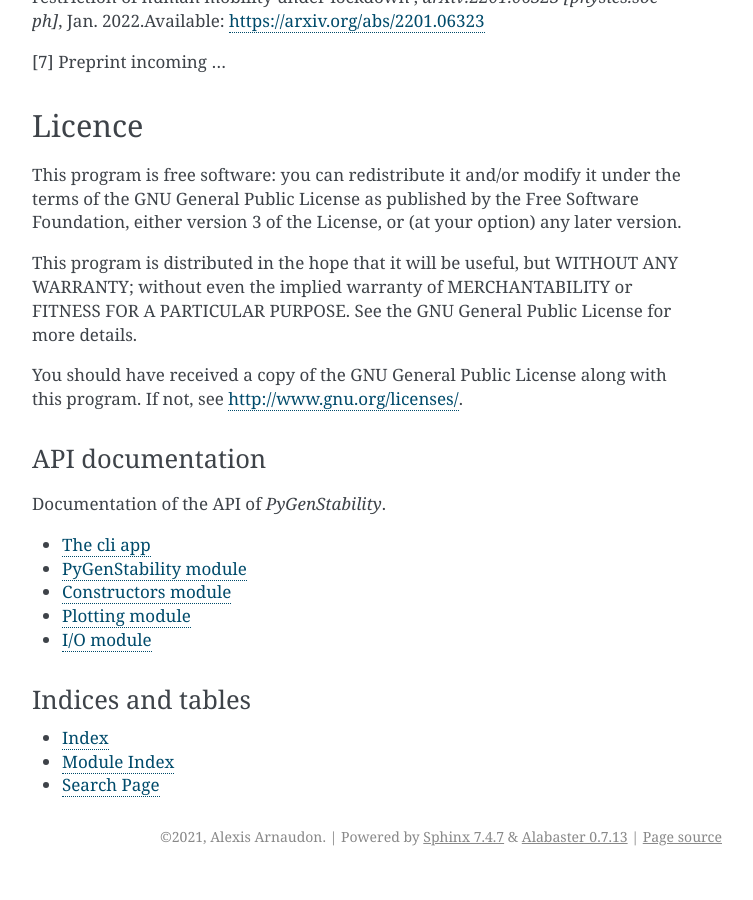
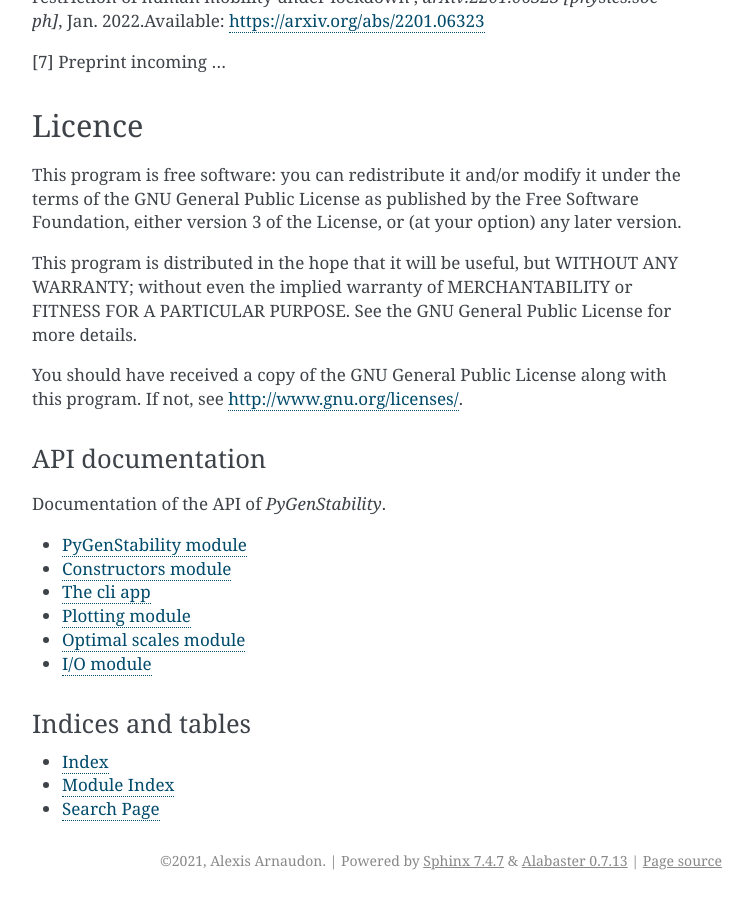
Before and after one commit to barahona-research-group/PyGenStability, a Sphinx documentation site: the page built from docs/source/index.rst, in a window 1280 px wide and 900 px high, scrolled down 4836 px. Shown: the whole window, without its empty margins (388-1141 px from the left). Built offline with Sphinx 7.4.7, drawn with Linux system fonts in a browser that asks for light colours; before the commit the page ends 5712 px from its top, so only the background shows below that.

Commit message:
add optimal scale in doc

```diff
--- a/docs/source/index.rst
+++ b/docs/source/index.rst
@@ -9,10 +9,11 @@ Documentation of the API of *PyGenStability*.
 .. toctree::
    :maxdepth: 2
 
-   app
    pygenstability
    constructors
+   app
    plotting
+   optimal_scales
    io
 
 
--- /dev/null
+++ b/docs/source/optimal_scales.rst
@@ -0,0 +1,4 @@
+Optimal scales module
+=====================
+.. automodule:: pygenstability.optimal_scales
+   :members:
```
